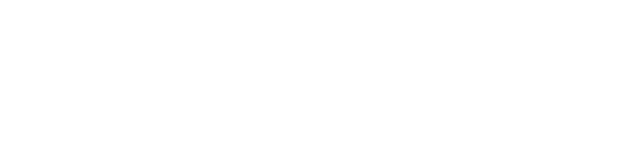
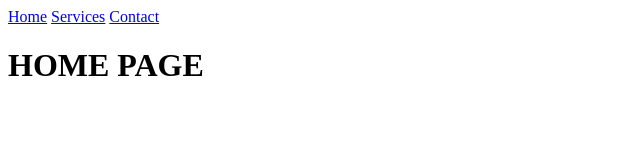
Before and after one commit to ayeshabichougle/Portfolio-website, a plain HTML site: page index.html in a window 1280 px wide. Shown: the whole page, without its empty margins (0-640 px from the left). Drawn offline with Linux system fonts and the light colour scheme.

Commit message:
added navigation

```diff
--- a/index.html
+++ b/index.html
@@ -6,6 +6,11 @@
     <title>Home Page</title>
 </head>
 <body>
+    <!-- hyperlink -->
+    <a href="#">Home</a>
+    <a href="services.html">Services</a>
+    <a href="contact.html">Contact</a>
 
+    <h1>HOME PAGE</h1>
 </body>
 </html>
```
Also changed, not shown: contact.html (+6 -2 lines), services.html (+4 -1 lines).
